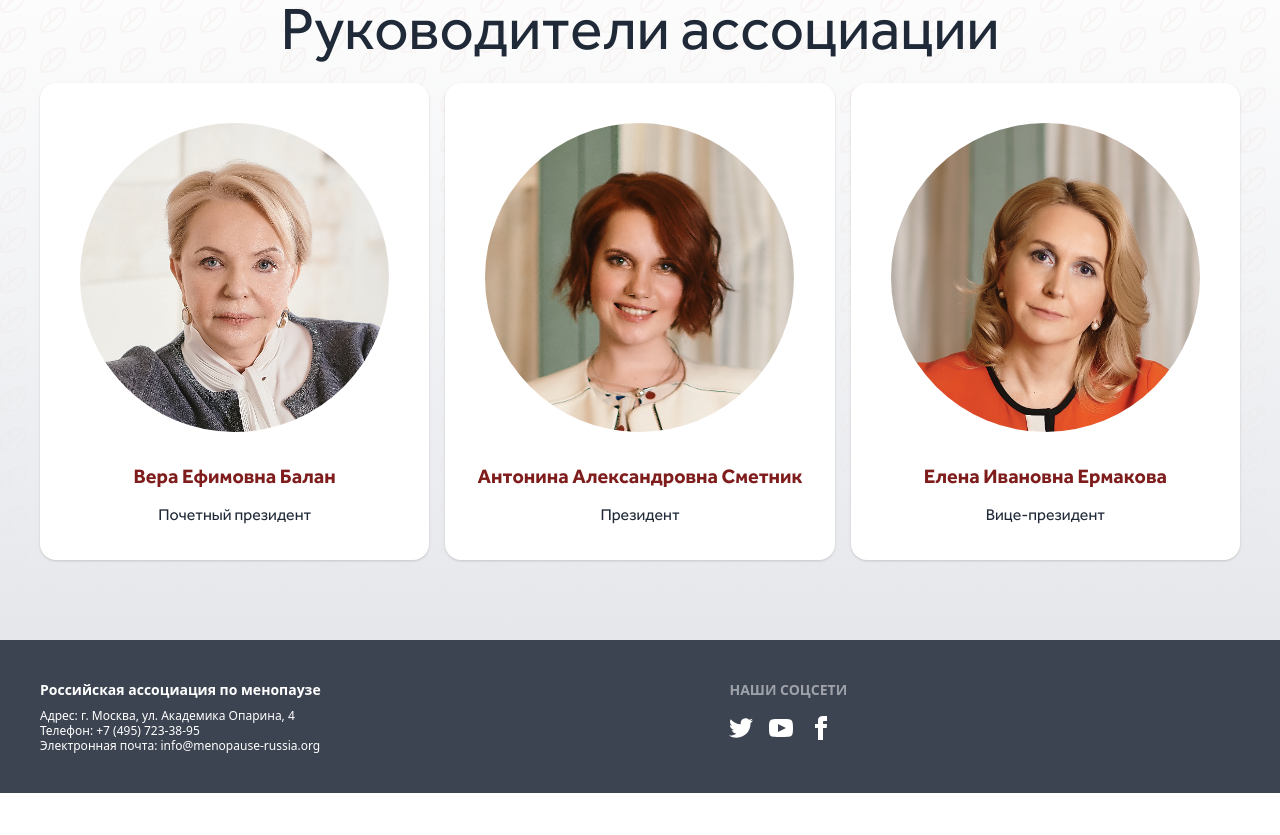
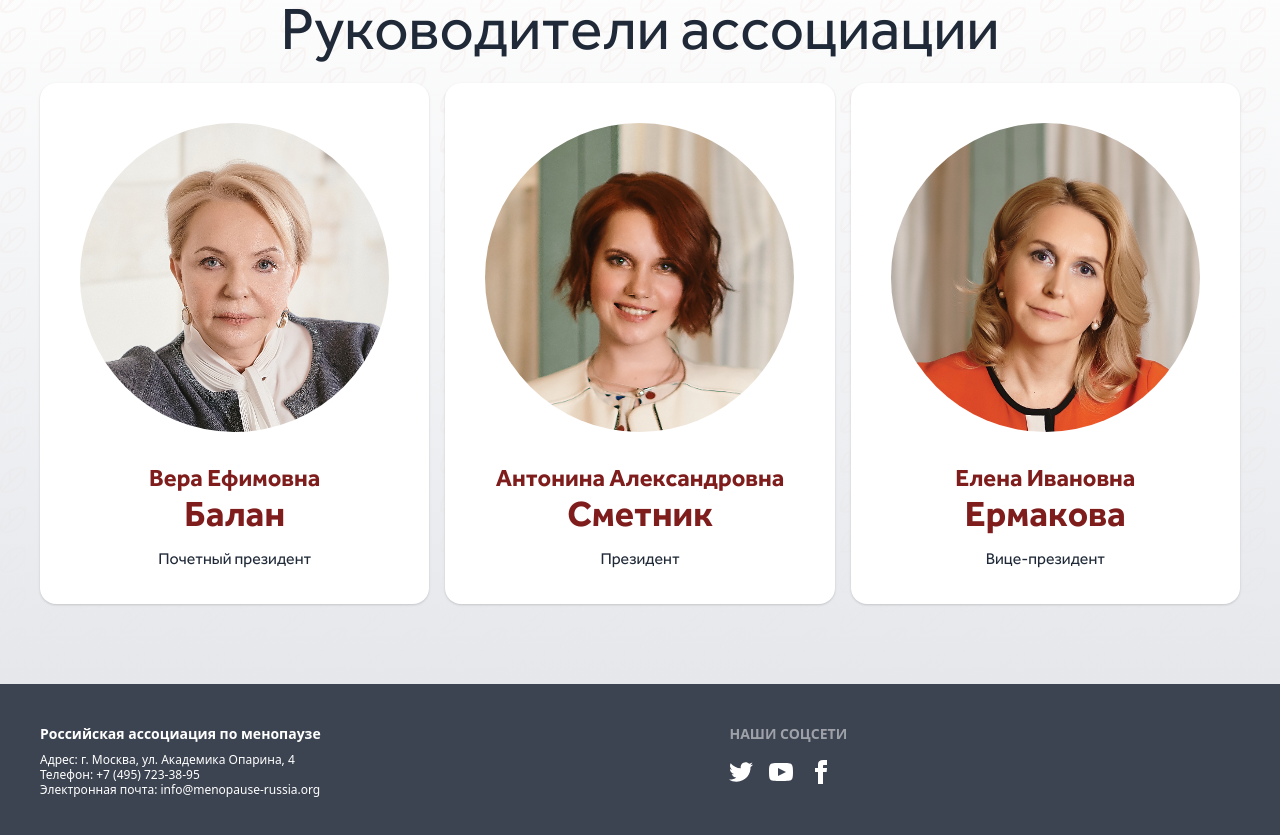
Before and after one commit to alexmisk/menopauserussia-landing, a website: page index.html in a window 1280 px wide. Shown: the part 1927-2762 px from the top of the page. Before the commit the page ends 2720 px from the top, so only its background shows below. Drawn offline with Linux system fonts and the light colour scheme.

Commit message:
bigger font for founders

```diff
--- a/index.html
+++ b/index.html
@@ -115,7 +115,9 @@
 							<img src="balan.jpg" class="mask mask-circle">
 						</figure>
 						<div class="card-body">
-							<h2 class="text-red-900 card-title">Вера Ефимовна Балан</h2>
+							<h2 class="p-0 text-2xl text-red-900 card-title">Вера Ефимовна
+								<br><span class="text-4xl">Балан</span>
+							</h2>
 							<p>Почетный президент</p>
 						</div>
 					</div>
@@ -124,8 +126,10 @@
 							<img src="smetnik.jpg" class="mask mask-circle">
 						</figure>
 						<div class="card-body">
-							<h2 class="text-red-900 card-title">Антонина Александровна
-								Сметник</h2>
+							<h2 class="text-2xl text-red-900 card-title">Антонина
+								Александровна<br>
+								<span class="text-4xl">Сметник</span>
+							</h2>
 							<p>Президент</p>
 						</div>
 					</div>
@@ -134,7 +138,9 @@
 							<img src="ermakova.jpg" class="mask mask-circle">
 						</figure>
 						<div class="card-body">
-							<h2 class="text-red-900 card-title">Елена Ивановна Ермакова</h2>
+							<h2 class="text-2xl text-red-900 card-title">Елена Ивановна<br>
+								<span class="text-4xl">Ермакова</span>
+							</h2>
 							<p>Вице-президент</p>
 						</div>
 					</div>
```
Also changed, not shown: tailwind.css.
